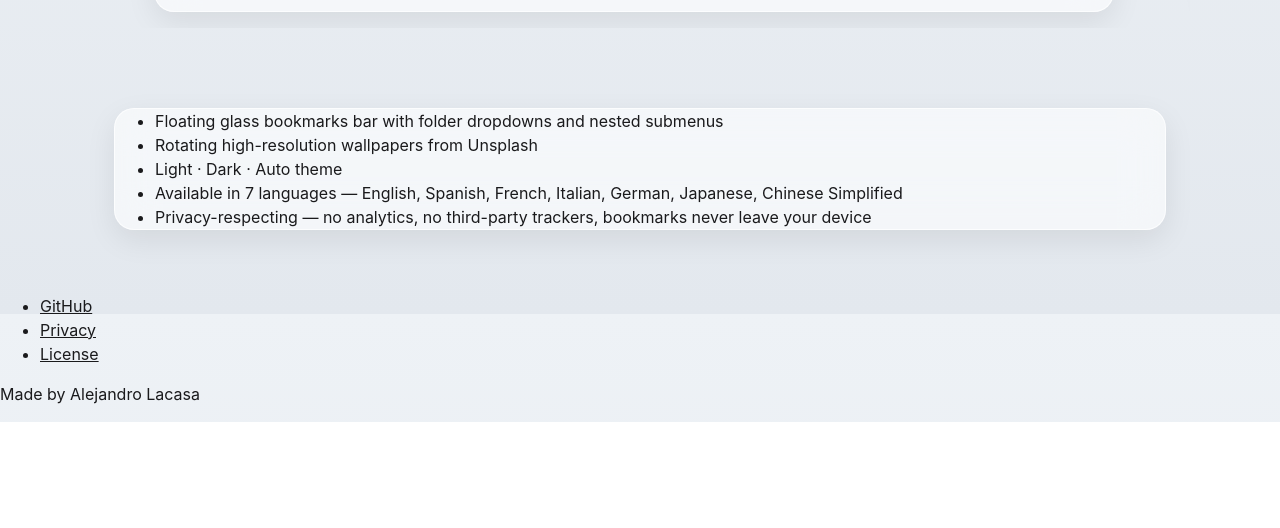
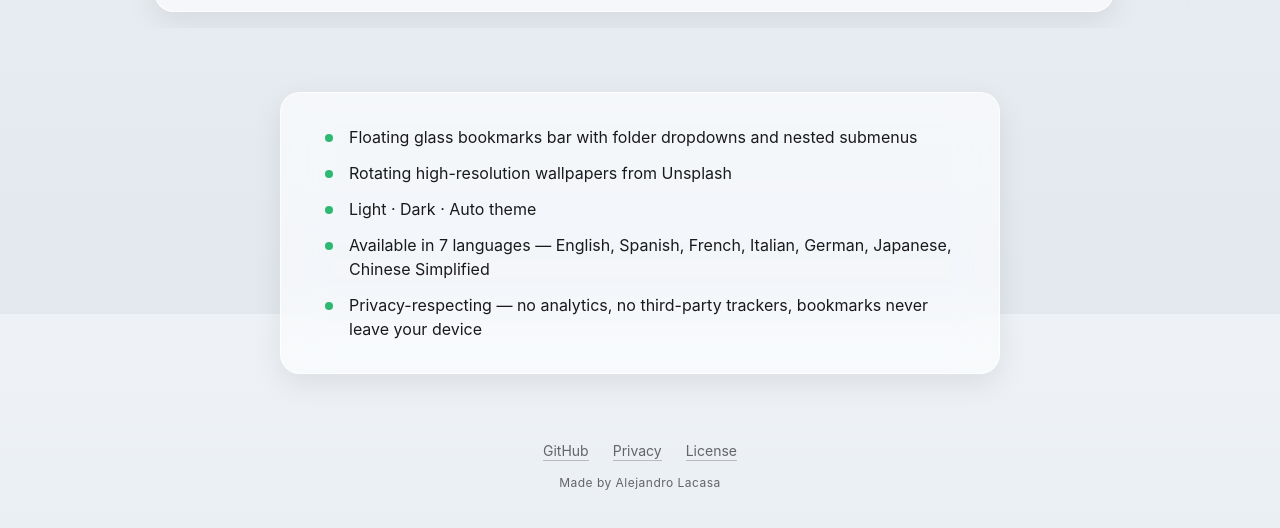
Before and after one commit to Gitoffthelawn/topmarks, a browser extension: page site/index.html in a window 1280 px wide. Shown: the part 1286-1814 px from the top of the page. Before the commit the page ends 1708 px from the top, so only its background shows below. Drawn offline with Linux system fonts and the light colour scheme.

Commit message:
Style features list and footer

```diff
--- a/site/styles.css
+++ b/site/styles.css
@@ -221,3 +221,79 @@ main {
     scroll-behavior: auto;
   }
 }
+
+/* === Features === */
+.features {
+  display: flex;
+  justify-content: center;
+}
+
+.features-list {
+  list-style: none;
+  margin: 0;
+  padding: 32px 40px;
+  max-width: 720px;
+  width: 100%;
+  display: grid;
+  gap: 12px;
+  font-size: 16px;
+}
+
+.features-list li {
+  position: relative;
+  padding-left: 28px;
+}
+
+.features-list li::before {
+  content: "";
+  position: absolute;
+  left: 4px;
+  top: 0.55em;
+  width: 8px;
+  height: 8px;
+  border-radius: 50%;
+  background: var(--accent);
+}
+
+/* === Footer === */
+.footer {
+  max-width: 1100px;
+  margin: 0 auto;
+  padding: 32px 24px 48px;
+  text-align: center;
+  color: var(--text-muted);
+}
+
+.footer-links {
+  list-style: none;
+  margin: 0 0 12px;
+  padding: 0;
+  display: flex;
+  gap: 24px;
+  justify-content: center;
+  flex-wrap: wrap;
+  align-items: center;
+}
+
+.footer-links a {
+  text-decoration: none;
+  border-bottom: 1px solid var(--link-underline);
+  padding-bottom: 1px;
+  font-size: 14px;
+}
+
+.footer-links a:hover {
+  border-bottom-color: var(--text);
+}
+
+.footer-bmc a {
+  border-bottom: none;
+  display: inline-flex;
+  align-items: center;
+}
+
+.footer-credit {
+  margin: 0;
+  font-size: 12px;
+  letter-spacing: 0.04em;
+}
```
